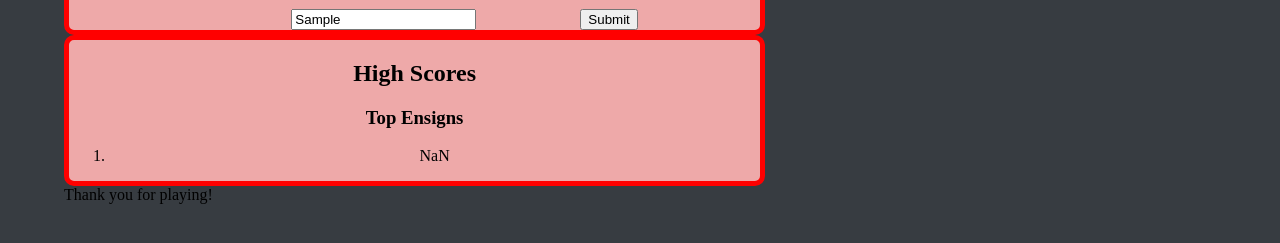
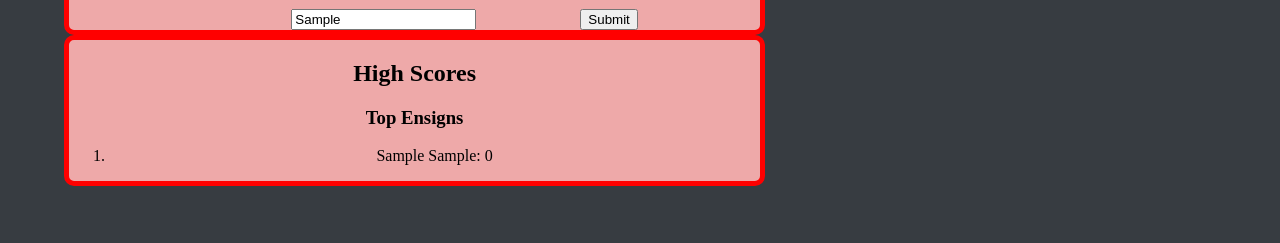
Before and after one commit to dustinjack99/code-quiz, a plain HTML site: page results.html in a window 1280 px wide. Both pictures are taken after typing "Sample", "Sample" into the empty fields and a click on the input 609 px from the left and 154 px from the top of the page. Shown: the part 135-378 px from the top of the page. Drawn offline with Linux system fonts and the light colour scheme.

Commit message:
Got my highscore list to populate with multiple entries

```diff
--- a/results.html
+++ b/results.html
@@ -26,7 +26,6 @@
                 <h2>High Scores</h2>
                 <h3>Top Ensigns</h3>
                     <ol id="scoreboard">
-                        <li id="player"></li>
 
                     </ol>
             </div>
--- a/script.js
+++ b/script.js
@@ -1,6 +1,13 @@
 
 // let timerEl = document.querySelector(".timer");
 // let mainEl = document.querySelector(".questions");
+let scoreBoard = document.querySelector("#scoreboard");
+let player = document.querySelector("#player");
+let lastName = document.querySelector("#lastName");
+let firstName = document.querySelector("#firstName");
+let submit = document.querySelector("#submit");
+let alertDiv = document.querySelector("#alertDiv");
+let playerPost = document.querySelector("#player");
 let score = 0;
 // let timer = 60;
 
@@ -55,17 +62,17 @@ const questions = [
     ///etc.
   ];
 
-  title = document.getElementById("title");
-  a1 = document.getElementById("a1text");
-  a2 = document.getElementById("a2text");
-  a3 = document.getElementById("a3text");
-  a4 = document.getElementById("a4text");
+let title = document.getElementById("title");
+let a1 = document.getElementById("a1text");
+let a2 = document.getElementById("a2text");
+let a3 = document.getElementById("a3text");
+let a4 = document.getElementById("a4text");
 
 
-  document.addEventListener('click', display);
-  i = 0;
-  function display () {
+  // document.addEventListener('click', display);
 
+  // function display () {
+  //   for(i = 0; i < questions.length; i++) {
         // if (i = 0) {
         // title.replaceWith(questions[0].title);
         // a1.replaceWith(questions[0].choices[0]);
@@ -96,59 +103,31 @@ const questions = [
       //   a4.replaceWith(questions[3].choices[3]);
       //
       // }
+    //   }
+    // };
 
-    };
-
-    let lastName = document.querySelector("#lastName");
-    let firstName = document.querySelector("#firstName");
-    let submit = document.querySelector("#submit");
-    let alertDiv = document.querySelector("#alertDiv");
-    let playerPost = document.querySelector("#player");
-
-    function errorMessage (type, message) {
-        alertDiv.textContent = message;
-        alertDiv.setAttribute("class", type);
-    }
     submit.addEventListener("click", function (e) {
         e.preventDefault();
-
+        let highScores = [""];
         let user = {
           first: firstName.value.trim(),
           last: lastName.value.trim(),
           score: score
         };
 
-        if (user.lastName === "") {
-          errorMessage("error", "You must submit a name for your score.");
-        } else if (user.firstName === "") {
-          errorMessage("error", "You must submit a name for your score.");
-        } else {
-          errorMessage("Score posted", "Thank you for playing!");
+        localStorage.setItem("user", user);
+        console.log(user);
 
-            console.log(user);
-            localStorage.setItem("user", JSON.stringify(user));
-
-            let lastUser = JSON.parse(localStorage.getItem("user"));
-                console.log("lastUser", lastUser);
-                playerPost.textContent = lastUser.firstName + lastUser.lastName + lastUser.score;
+        function postScore() {
+          let userScore = user.first + " " + user.last + ": " + score;
+          for (let q = 0; q < highScores.length; q++) {
+            let post = userScore;
+            let li = document.createElement("li");
+            li.textContent = post;
+            scoreBoard.appendChild(li);
+          }
         }
 
         postScore();
 
     });
-
-    let scoreBoard = document.querySelector("#scoreboard");
-    let player = document.querySelector("#player");
-
-    function postScore() {
-      // Clear todoList element and update todoCountSpan
-      // player.innerHTML = "";
-      // scoreBoard.textContent = player.length;
-      // Render a new li for each player
-      for (let i = 0; i < player.length; i++) {
-        let post = player[i];
-        let li = document.createElement("li");
-        li.textContent = post;
-        scoreBoard.appendChild(li);
-      }
-    }
```
